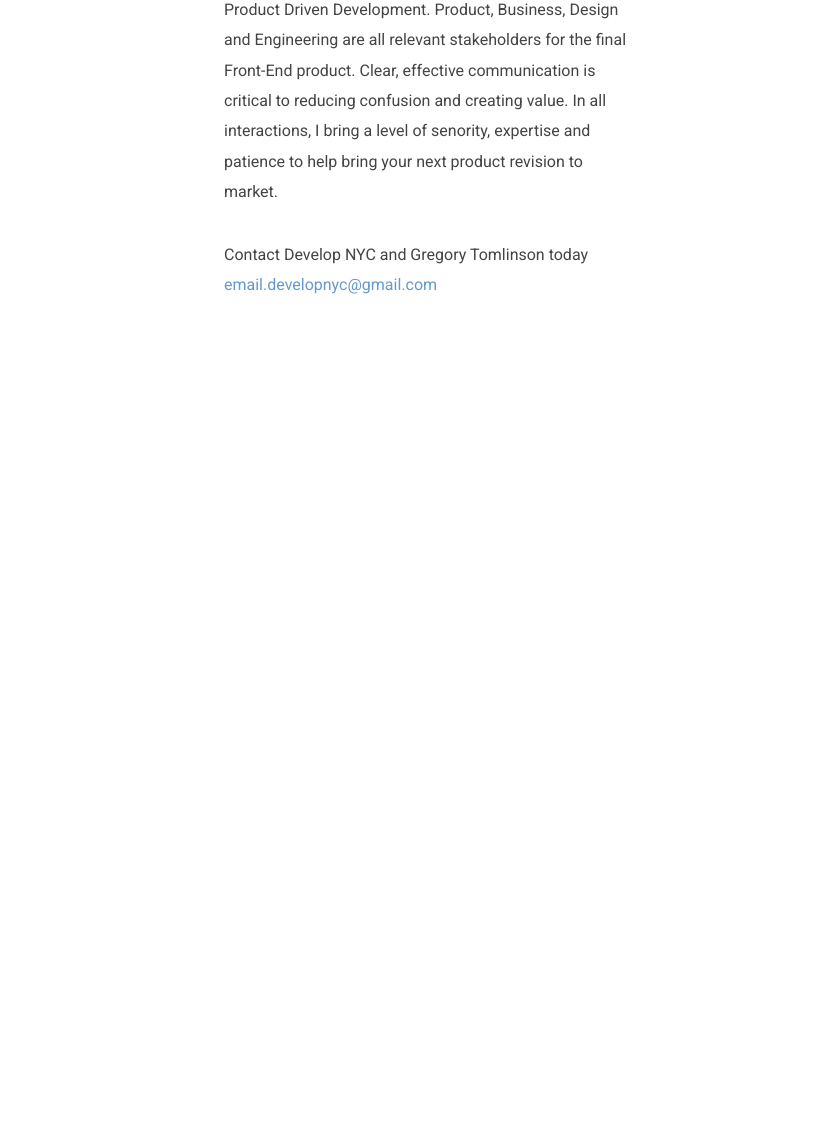
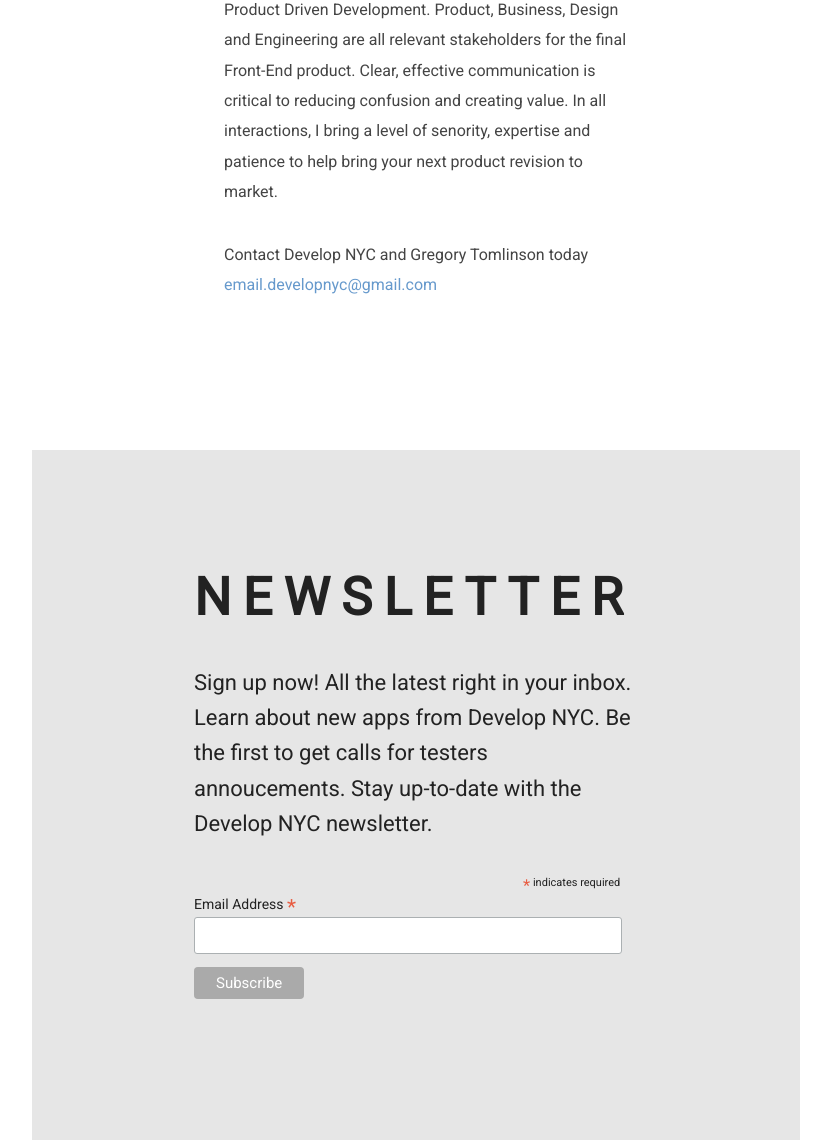
Before and after one commit to gtzilla/webapp.developnyc.com, a plain HTML site: page index.html in a window 1280 px wide. Shown: the part 4864-6004 px from the top of the page, without its empty margins (224-1055 px from the left). Before the commit the page ends 5164 px from the top, so only its background shows below. Drawn offline with nearby package versions, Linux system fonts and the light colour scheme; a script that the page names is missing.

Commit message:
previewable

```diff
--- a/index.html
+++ b/index.html
@@ -136,6 +136,60 @@ input, select, option, textarea {
     min-height: 55px;
 
 }
+.foot_newsletter {
+    width:60vw;
+    height:80vh;
+    background-color: #e6e6e6;
+    color:black;
+    margin:100px auto;
+    position: relative;
+    color:#222;
+    min-height: 690px;
+}
+/**
+    Collapsing margin hack
+    https://css-tricks.com/what-you-should-know-about-collapsing-margins/
+    padding-top:1px;
+*/
+.foot_newsletter_inner {
+    width:444px;
+    padding-top:1px;
+    margin:60px auto;
+    position: relative;
+
+}
+.foot_newsletter_inner h3 {
+    font-size:52px;
+    letter-spacing: 0.22em;
+    text-transform: uppercase;
+    line-height: 1.8em;
+    margin:100px 0 20px;
+}
+.foot_newsletter_inner p {
+    font-size: 22px;
+    line-height: 1.6em;
+    margin:10px 0 30px;
+}
+
+
+/** mail chimp extract. essence of vanilla */
+#mc_embed_signup .mc-field-group {clear:left; position:relative; width:96%; padding-bottom:3%; min-height:50px;}
+#mc_embed_signup .mc-field-group label {display:block; margin-bottom:3px;}
+#mc_embed_signup .mc-field-group input {display:block; width:100%; padding:8px 0; text-indent:2%;}
+#mc_embed_signup .indicates-required {text-align:right; font-size:11px; margin-right:4%;}
+#mc_embed_signup .asterisk {color:#e85c41; font-size:150%; font-weight:normal; position:relative; top:5px;}
+#mc_embed_signup .clear {clear:both;}
+#mc_embed_signup input {border: 1px solid #ABB0B2; -webkit-border-radius: 3px; -moz-border-radius: 3px; border-radius: 3px;}
+#mc_embed_signup{ clear:left; font:14px Roboto,Helvetica,Arial,sans-serif;  width:444px;}
+#mce-EMAIL {width:444px;}
+#mc_embed_signup input:focus {border-color:#333;}
+#mc_embed_signup .button {clear:both; background-color: #aaa; border: 0 none; border-radius:4px; transition: all 0.23s ease-in-out 0s; color: #FFFFFF; cursor: pointer; display: inline-block; font-size:15px; font-weight: normal; height: 32px; line-height: 32px; margin: 0 5px 10px 0; padding: 0 22px; text-align: center; text-decoration: none; vertical-align: top; white-space: nowrap; width: auto;}
+#mc_embed_signup .button:hover {background-color:#777;}
+#mc_embed_signup div.response {margin:1em 0; padding:1em .5em .5em 0; font-weight:bold; float:left; top:-1.5em; z-index:1; width:80%;}
+/* Add your own MailChimp form style overrides in your site stylesheet or in this style block.
+   We recommend moving this block and the preceding CSS link to the HEAD of your HTML file. */
+#mc-embedded-subscribe {clear:both; width:auto; display:block; margin:1em 0 1em 5%;}
+
 
 /**
     mobile
@@ -359,6 +413,38 @@ input, select, option, textarea {
             </p>
         </div>
     </div>
+    <div class="foot_newsletter">
+        <div class="foot_newsletter_inner">
+            <h3>Newsletter</h3>
+            <p>Sign up now! All the latest right in your inbox. Learn about new apps from Develop NYC. Be the first to get calls for testers annoucements. Stay up-to-date with the Develop NYC newsletter.</p>
+            <!-- <a href="http://eepurl.com/dpHElX">Sign up</a> -->
+
+<!-- Begin MailChimp Signup Form -->
+<div id="mc_embed_signup">
+<form action="https://developnyc.us12.list-manage.com/subscribe/post?u=3cb2cc656ca6bbc96f7b2aa3d&amp;id=c7e8163b4b" method="post" id="mc-embedded-subscribe-form" name="mc-embedded-subscribe-form" class="validate" target="_blank" novalidate>
+    <div id="mc_embed_signup_scroll">
+    <!-- <h2>Subscribe to our mailing list</h2> -->
+<div class="indicates-required"><span class="asterisk">*</span> indicates required</div>
+<div class="mc-field-group">
+    <label for="mce-EMAIL">Email Address  <span class="asterisk">*</span>
+</label>
+    <input type="email" value="" name="EMAIL" class="required email" id="mce-EMAIL">
+</div>
+    <div id="mce-responses" class="clear">
+        <div class="response" id="mce-error-response" style="display:none"></div>
+        <div class="response" id="mce-success-response" style="display:none"></div>
+    </div>    <!-- real people should not fill this in and expect good things - do not remove this or risk form bot signups-->
+    <div style="position: absolute; left: -5000px;" aria-hidden="true"><input type="text" name="b_3cb2cc656ca6bbc96f7b2aa3d_c7e8163b4b" tabindex="-1" value=""></div>
+    <div class="clear"><input type="submit" value="Subscribe" name="subscribe" id="mc-embedded-subscribe" class="button"></div>
+    </div>
+</form>
+</div>
+
+<!--End mc_embed_signup-->
+
+        </div>
+
+    </div>
     <div class="placeholder_tester_form"></div>
     <script>
       (function(i,s,o,g,r,a,m){i['GoogleAnalyticsObject']=r;i[r]=i[r]||function(){
```
